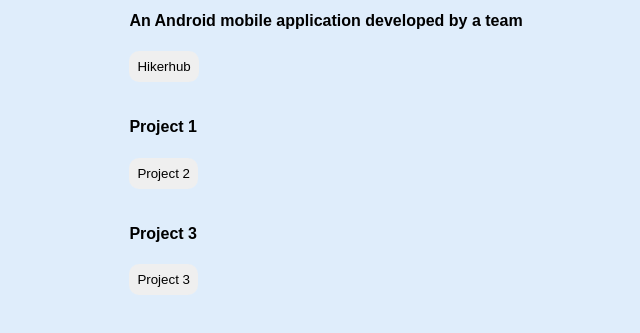
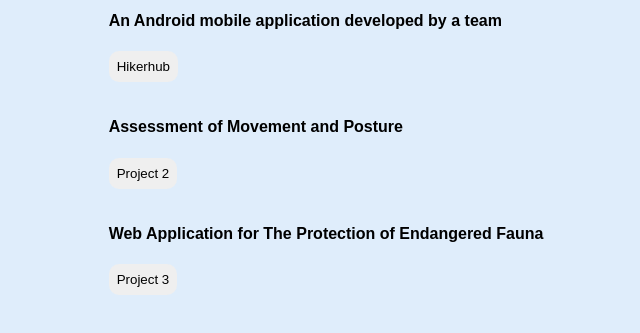
Before and after one commit to Vodkaox/personal_website, a plain HTML site: page project-page/project.html in a window 1280 px wide. Shown: the part 175-508 px from the top of the page, without its empty margins (314-954 px from the left). Drawn offline with Linux system fonts and the light colour scheme; files that its build step writes are made by us from their sources.

Commit message:
update info

```diff
--- a/project-page/project.html
+++ b/project-page/project.html
@@ -32,14 +32,14 @@
                 </div>
 
                 <div class="pro2">
-                    <h4>Project 1</h4>
+                    <h4>Assessment of Movement and Posture</h4>
                     <button onclick="window.location.href='URL link 3';"
                         class="button">Project 2
                     </button>
                 </div>
 
                 <div class="pro3">
-                    <h4>Project 3</h4>
+                    <h4>Web Application for The Protection of Endangered Fauna</h4>
                     <button onclick="window.location.href='URL link 4';"
                         class="button">Project 3
                     </button>
```
Also changed, not shown: common/common.css (renamed from common.css).
